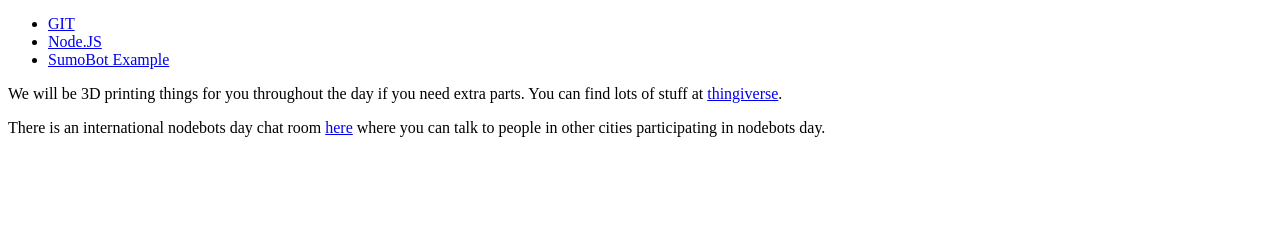
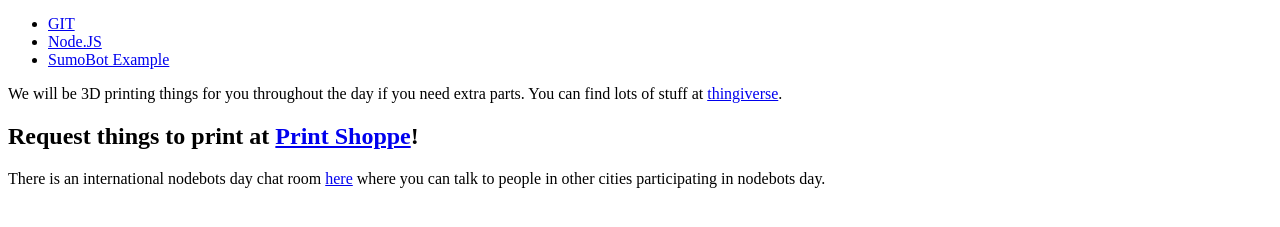
Before and after one commit to noopkat/nodebotsday-lv, a plain HTML site: page hello/index.html in a window 1280 px wide. Shown: the part 569-796 px from the top of the page. Drawn offline with Linux system fonts and the light colour scheme.

Commit message:
Print Shoppe Link

```diff
--- a/hello/index.html
+++ b/hello/index.html
@@ -36,6 +36,8 @@
 
 		<p>We will be 3D printing things for you throughout the day if you need extra parts. You can find lots of stuff at <a href="http://www.thingiverse.com/">thingiverse</a>.</p>
 
+		<h2>Request things to print at <a href="http://printshoppe.noopkat.com/">Print Shoppe</a>!</h2>
+
 		<p>There is an international nodebots day chat room <a href="https://gitter.im/nodebots/nodebotsday">here</a> where you can talk to people in other cities participating in nodebots day.</p>
 
 	</body>
```
